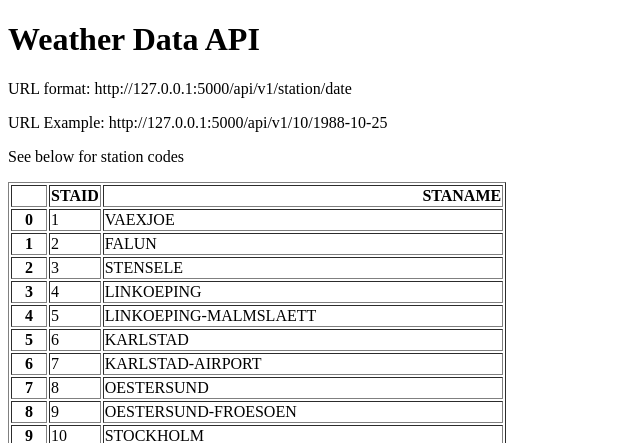
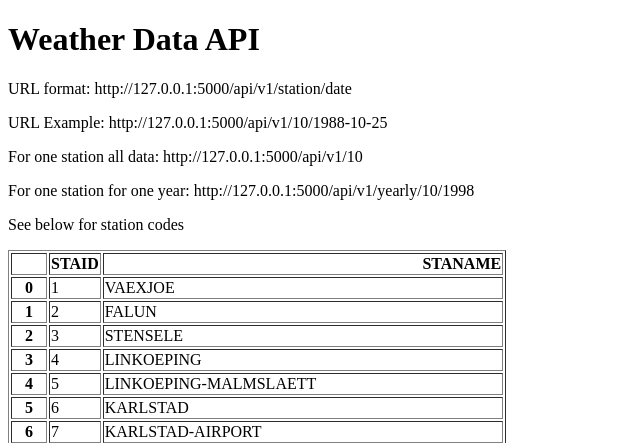
Before and after one commit to DinaButko/historical-weather-app, a Flask app: page / in a window 1280 px wide. Shown: the top 443 px of the page, without its empty margins (0-640 px from the left). Run offline with Flask 3, Linux system fonts and the light colour scheme.

Commit message:
add url routes

```diff
--- a/main.py
+++ b/main.py
@@ -6,6 +6,7 @@ app = Flask("Website")
 
 stations = pd.read_csv("data_small/stations.txt", skiprows=17)
 stations = stations[["STAID", "STANAME                                 "]]
+
 
 @app.route("/")
 def home():
@@ -45,4 +46,23 @@ def about(station, date):
     return jsonify(weather_result)
 
 
+@app.route("/api/v1/<station>")
+def all_data(station):
+    # Construct the file path
+    filename = "data_small/TG_STAID" + str(station).zfill(6) + ".txt"
+    # Read the CSV file, considering the specific structure of your file
+    df = pd.read_csv(filename, skiprows=20, parse_dates=["    DATE"], sep=",", engine="python", skipfooter=1)
+    result = df.to_dict(orient="records")
+    return result
+
+@app.route("/api/v1/yearly/<station>/<year>")
+def yearly(station, year):
+    # Construct the file path
+    filename = "data_small/TG_STAID" + str(station).zfill(6) + ".txt"
+    # Read the CSV file, considering the specific structure of your file
+    df = pd.read_csv(filename, skiprows=20)
+    df["    DATE"] = df["    DATE"].astype(str)
+    result = df[df["    DATE"].str.startswith(str(year))].to_dict(orient="records")
+    return result
+
 app.run(debug=True)
--- a/templates/home.html
+++ b/templates/home.html
@@ -8,7 +8,10 @@
 <h1> Weather Data API</h1>
 <p>URL format: http://127.0.0.1:5000/api/v1/station/date</p>
 <p>URL Example: http://127.0.0.1:5000/api/v1/10/1988-10-25</p>
+<p>For one station all data: http://127.0.0.1:5000/api/v1/10</p>
+<p>For one station for one year: http://127.0.0.1:5000/api/v1/yearly/10/1998</p>
 <p>See below for station codes</p>
 <p>{{data|safe}}</p>
+
 </body>
 </html>
```
